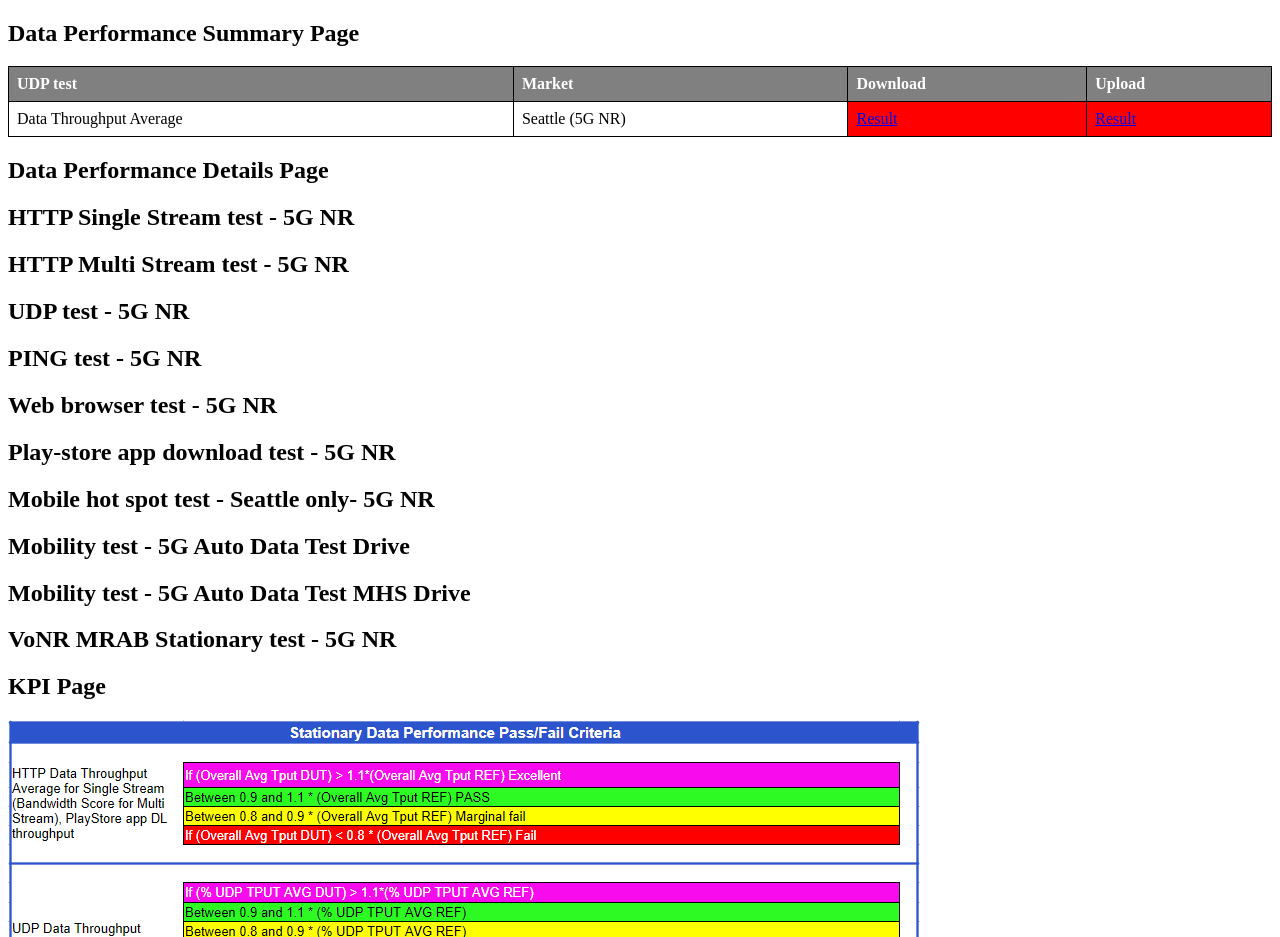
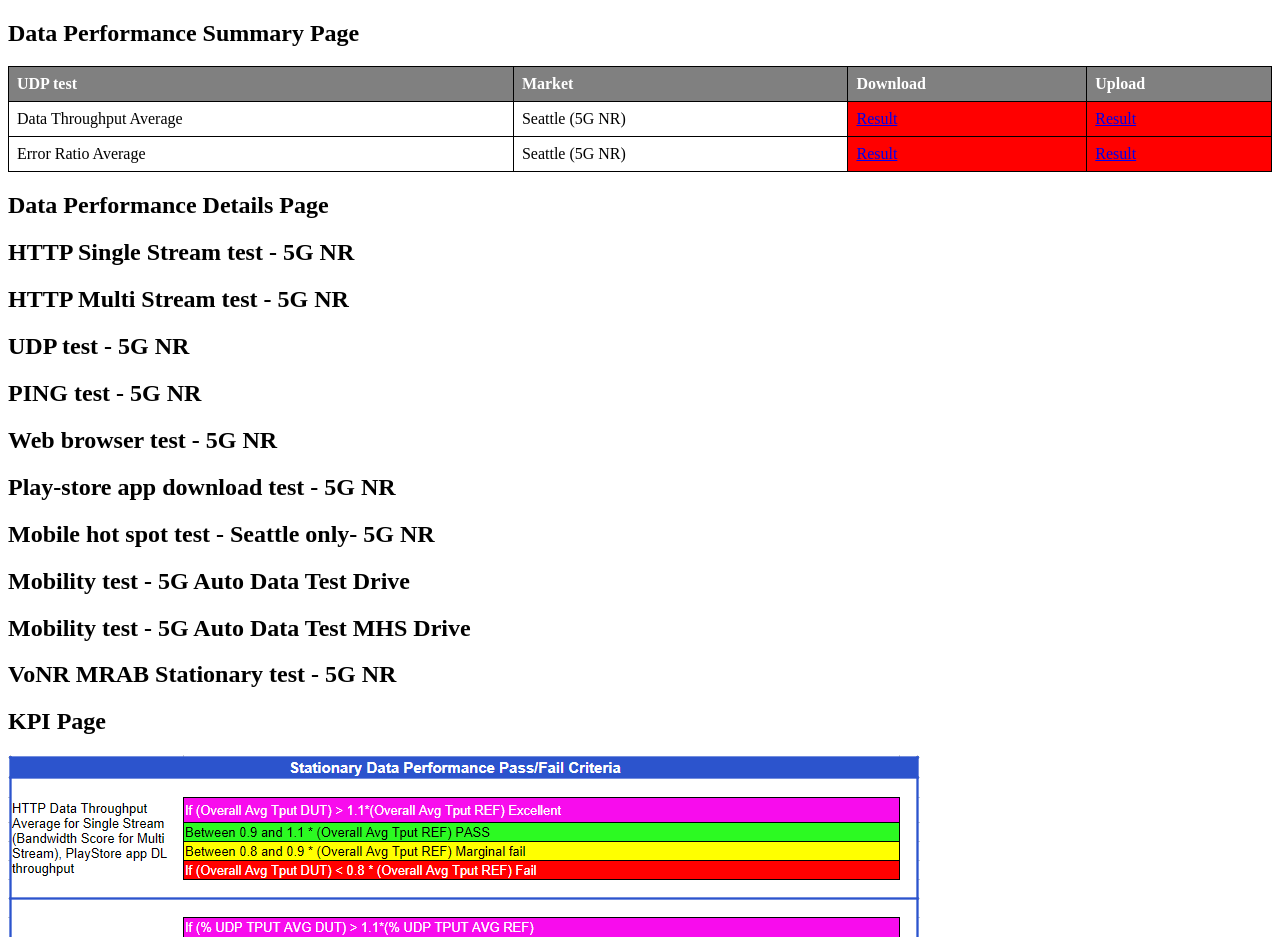
Before and after one commit to LiJieSu0/Fit4Launch_Report, a React (Create React App) app in the folder report-generator-app/: page / in a window 1280 px wide. Shown: the part 1642-2579 px from the top of the page. Built offline with nearby package versions, Linux system fonts and the light colour scheme; what chartjs-plugin-datalabels would draw is missing.

Commit message:
add row for dpsummary udp data

```diff
--- a/report-generator-app/src/ReportDetails/DataPerformance/DpSummaryPage.js
+++ b/report-generator-app/src/ReportDetails/DataPerformance/DpSummaryPage.js
@@ -57,9 +57,17 @@ function DpSummaryPage() {
       {
         cells: [
           { label: "Data Throughput Average" },
-          { label: "Seattle (5G NR)",rowSpan:3 },
+          { label: "Seattle (5G NR)" },
           {label:'Result',className:'average-fail',link:'#'},
           {label:'Result',className:'average-fail',link:'#'}
+        ],
+      },
+      {
+        cells: [
+          { label: "Error Ratio Average" },
+          { label: "Seattle (5G NR)"},
+          { label: "Result", className: "average-fail", link: "#" },
+          { label: "Result", className: "average-fail", link: "#" },
         ],
       },
     ],
```
